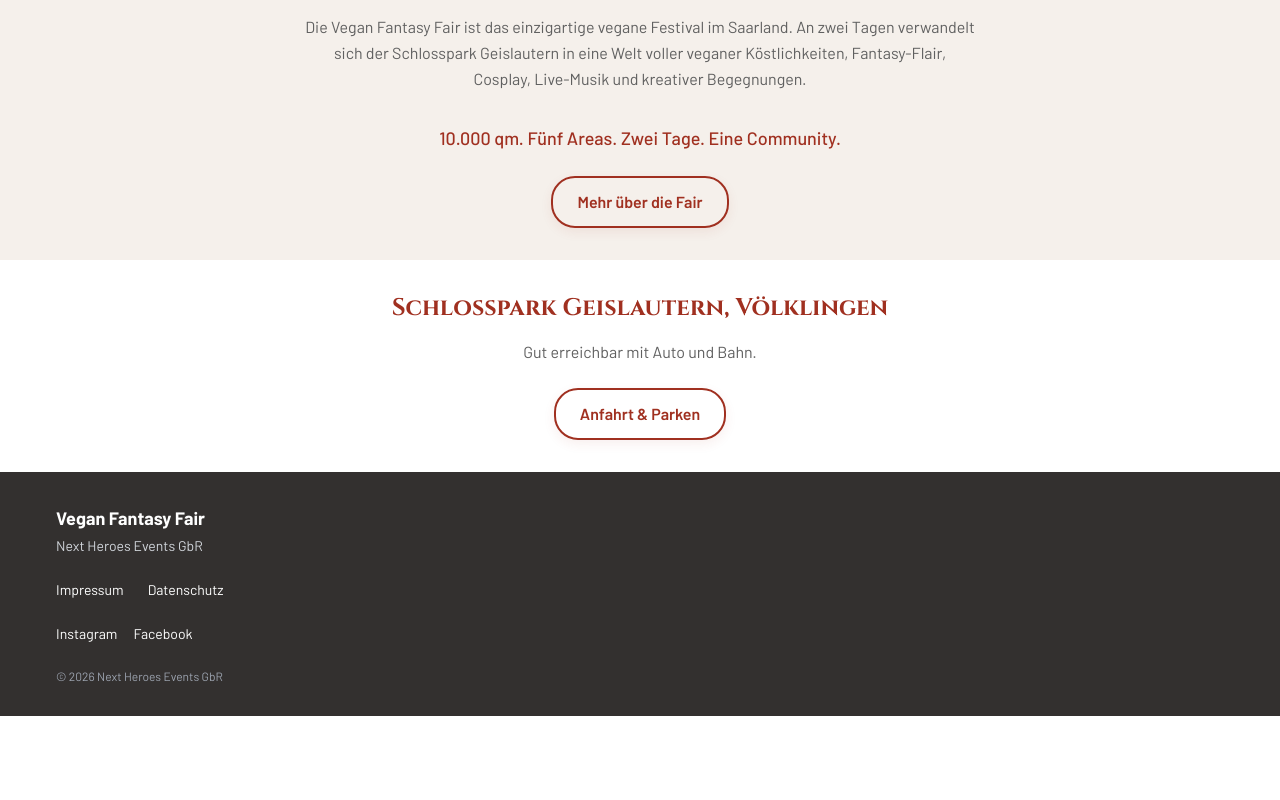
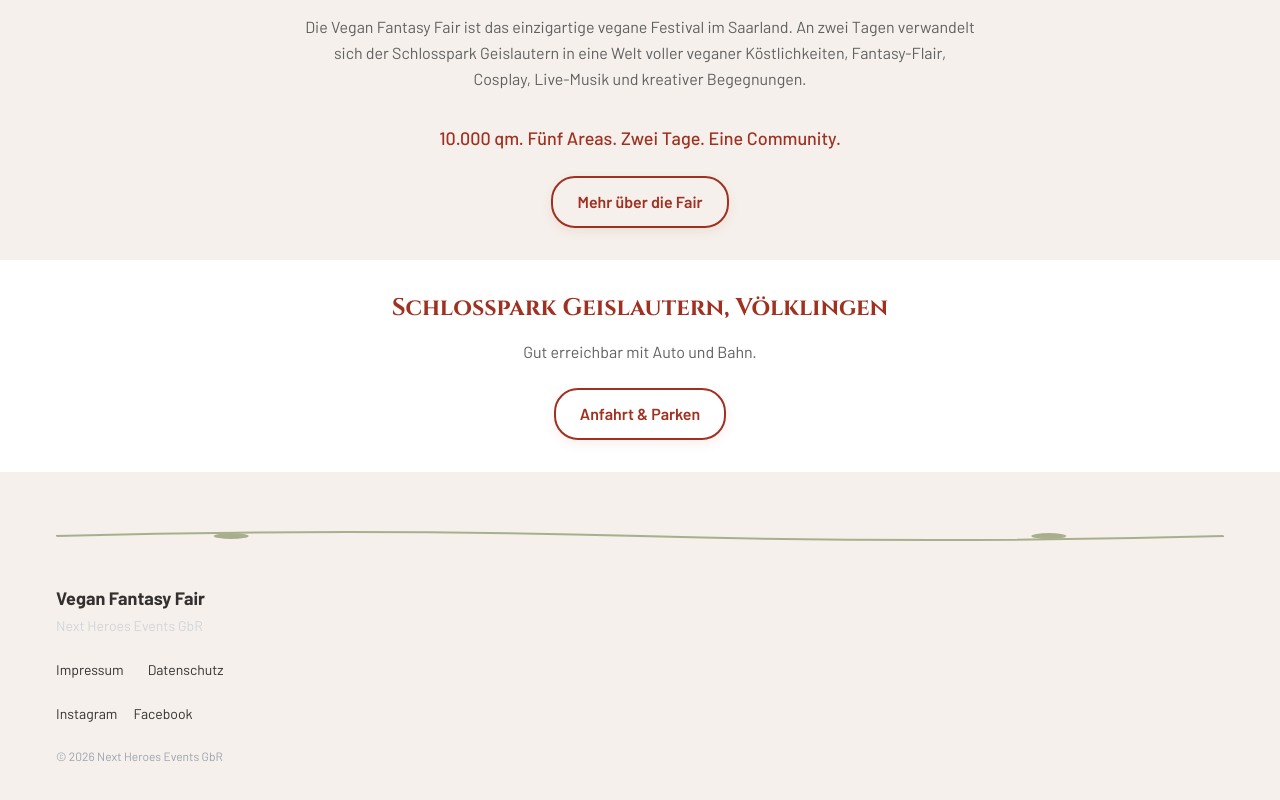
Before and after one commit to Grenzfrei/vff-web, a Next.js app: page / in a window 1280 px wide. Shown: the part 2808-3608 px from the top of the page. Before the commit the page ends 3524 px from the top, so only its background shows below. Built offline with nearby package versions, Linux system fonts and the light colour scheme.

Commit message:
feat: refresh Footer with DividerLeaf ornament
Add DividerLeaf (horizontal, secondary-light, 50% opacity) above footer content.
Update background to bg-surface, improve padding. Includes unit + snapshot tests.

```diff
--- a/src/components/Footer.tsx
+++ b/src/components/Footer.tsx
@@ -1,10 +1,14 @@
 import Link from "next/link";
 import { EVENT, COMPANY, SOCIAL } from "@/lib/constants";
+import DividerLeaf from "./prefabs/DividerLeaf";
 
 export default function Footer() {
   return (
-    <footer className="bg-footer text-white py-8">
+    <footer className="bg-surface text-text py-12 desktop:py-16">
       <div className="max-w-[1200px] mx-auto px-4">
+        <div className="mb-8">
+          <DividerLeaf direction="horizontal" color="secondary-light" opacity="50" />
+        </div>
         <div className="flex flex-col tablet:flex-row justify-between gap-6">
           <div>
             <p className="font-bold text-lg">{EVENT.name}</p>
```
Also changed, not shown: 1 other file (tests, documents, lock files or other folders).
